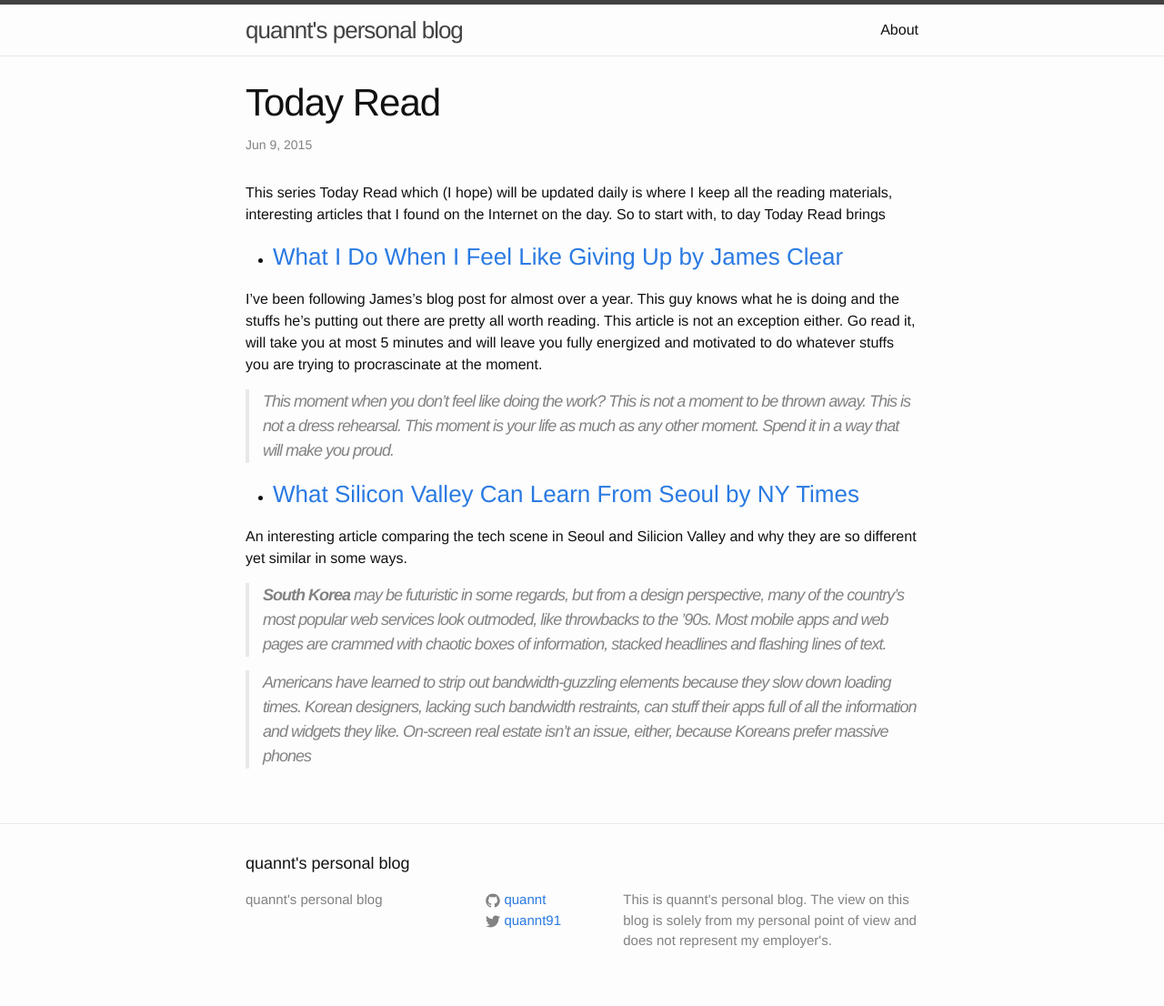
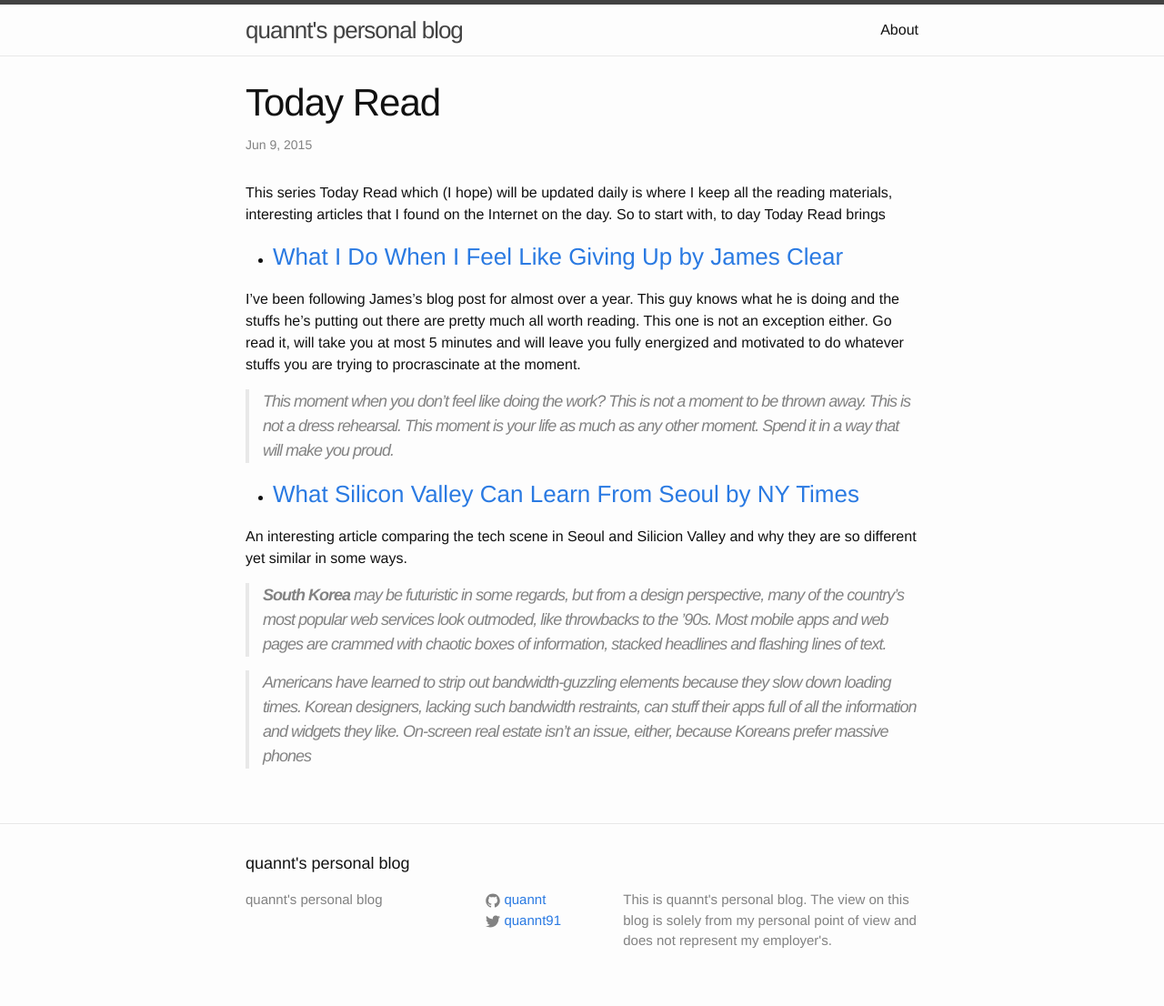
Before and after one commit to quannt/quannt.github.io, a Jekyll site: the page built from _posts/2015-06-09-today-read.markdown, in a window 1280 px wide. Shown: the whole page at 91% size. Built offline with Jekyll 4.4.1, drawn with Linux system fonts in a browser that asks for light colours.

Commit message:
edit article

```diff
--- a/_posts/2015-06-09-today-read.markdown
+++ b/_posts/2015-06-09-today-read.markdown
@@ -8,7 +8,7 @@ This series Today Read which (I hope) will be updated daily is where I keep all
 
 * ### [What I Do When I Feel Like Giving Up by James Clear](http://jamesclear.com/giving-up?__s=mbpwotdayps4eqbfdkfa)
 
-I've been following James's blog post for almost over a year. This guy knows what he is doing and the stuffs he's putting out there are pretty all worth reading. This article is not an exception either. Go read it, will take you at most 5 minutes and will leave you fully energized and motivated to do whatever stuffs you are trying to procrascinate at the moment.
+I've been following James's blog post for almost over a year. This guy knows what he is doing and the stuffs he's putting out there are pretty much all worth reading. This one is not an exception either. Go read it, will take you at most 5 minutes and will leave you fully energized and motivated to do whatever stuffs you are trying to procrascinate at the moment.
 
 >This moment when you don’t feel like doing the work? This is not a moment to be thrown away. This is not a dress rehearsal. This moment is your life as much as any other moment. Spend it in a way that will make you proud.
 
```
